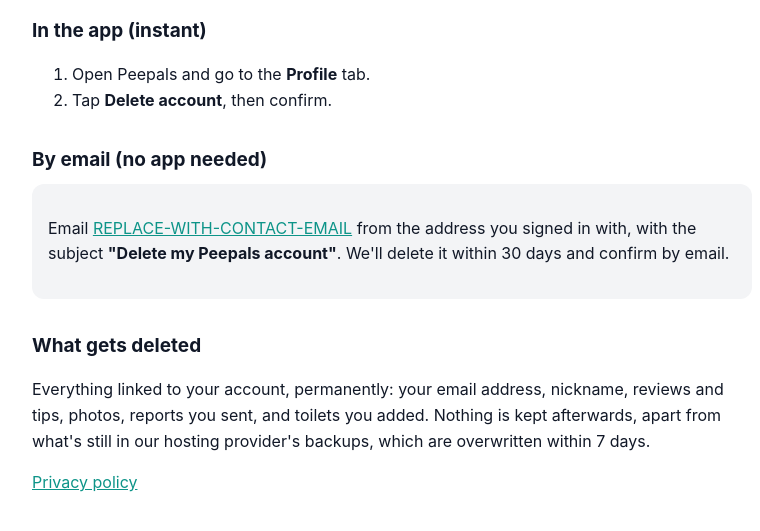
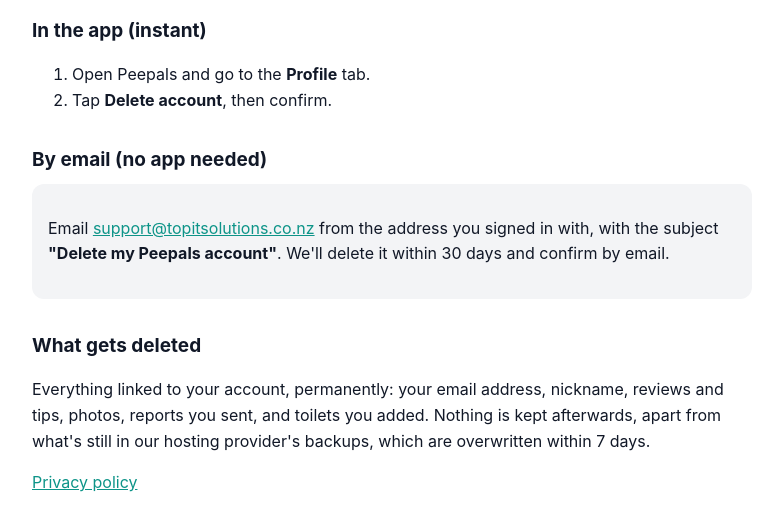
Before and after one commit to christopherece/peepals_prj, a website: page docs/delete-account.html in a window 1280 px wide. Shown: the part 93-624 px from the top of the page, without its empty margins (248-1008 px from the left). Drawn offline with Linux system fonts and the light colour scheme.

Commit message:
Set support email on Pages site

```diff
--- a/docs/delete-account.html
+++ b/docs/delete-account.html
@@ -26,7 +26,7 @@
 
 <h2>By email (no app needed)</h2>
 <div class="card">
-  <p>Email <a href="mailto:REPLACE-WITH-CONTACT-EMAIL?subject=Delete%20my%20Peepals%20account">REPLACE-WITH-CONTACT-EMAIL</a>
+  <p>Email <a href="mailto:support@topitsolutions.co.nz?subject=Delete%20my%20Peepals%20account">support@topitsolutions.co.nz</a>
   from the address you signed in with, with the subject <strong>"Delete my Peepals account"</strong>.
   We'll delete it within 30 days and confirm by email.</p>
 </div>
```
